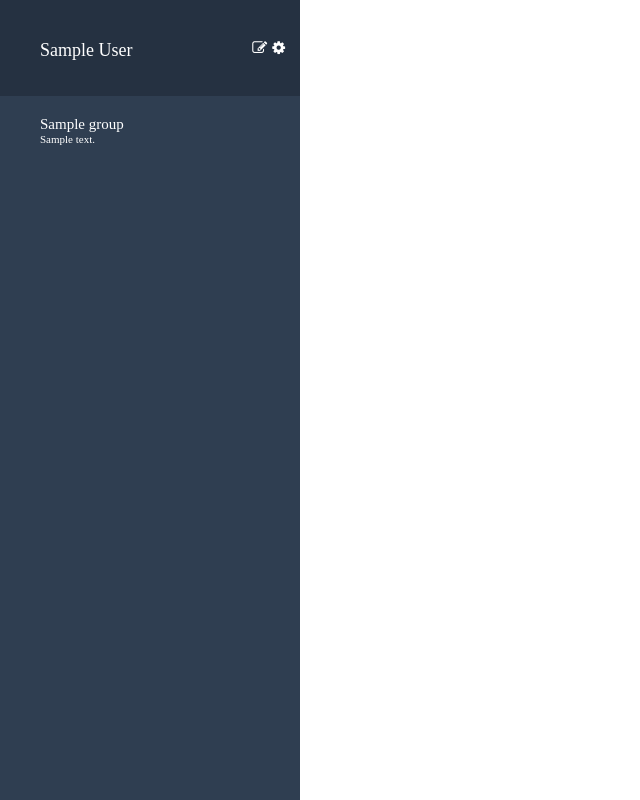
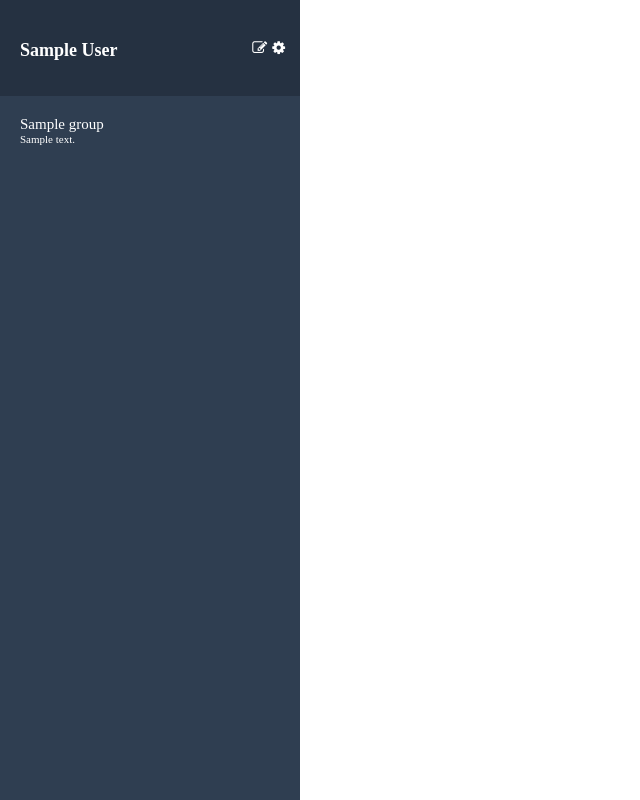
Before and after one commit to michinoku61/chat-space, a Rails app: page / in a window 1280 px wide. Shown: the whole page, without its empty margins (0-640 px from the left). Run offline with Rails 7, Linux system fonts and the light colour scheme; a user stored in the database is signed in; tables that the repository leaves empty hold one stand-in row (values such as "Sample post"); style sheets or scripts are compiled from the project's sources; some libraries are stand-ins or nearby versions.

Commit message:
cdd_edit

```diff
--- a/app/assets/stylesheets/_messages.scss
+++ b/app/assets/stylesheets/_messages.scss
@@ -44,7 +44,8 @@ header {
       &__user-name{
         color: #FFFFFF;
         font-size: 16px;
-        margin: 40px 0 40px 40px;
+        margin: 40px 0 40px 20px;
+        font-weight: bold;
       }
 
     }
@@ -55,20 +56,20 @@ header {
       width: 100%;
       overflow: scroll;
       &__group{
-      height: 90px;
+      height: 31px;
       width: 300px;
-      padding: 20px 0 0 0;
+      padding: 20px 0 40px 0;
         &__name{
         color: #FFFFFF;
         font-size: 15px;
         display: block;
-        margin-left: 40px;
+        margin-left: 20px;
         }
         &__message{
         color: #FFFFFF;
         font-size: 11px;
         display: block;
-        margin-left: 40px;
+        margin-left: 20px;
         }
       }
     }
```
